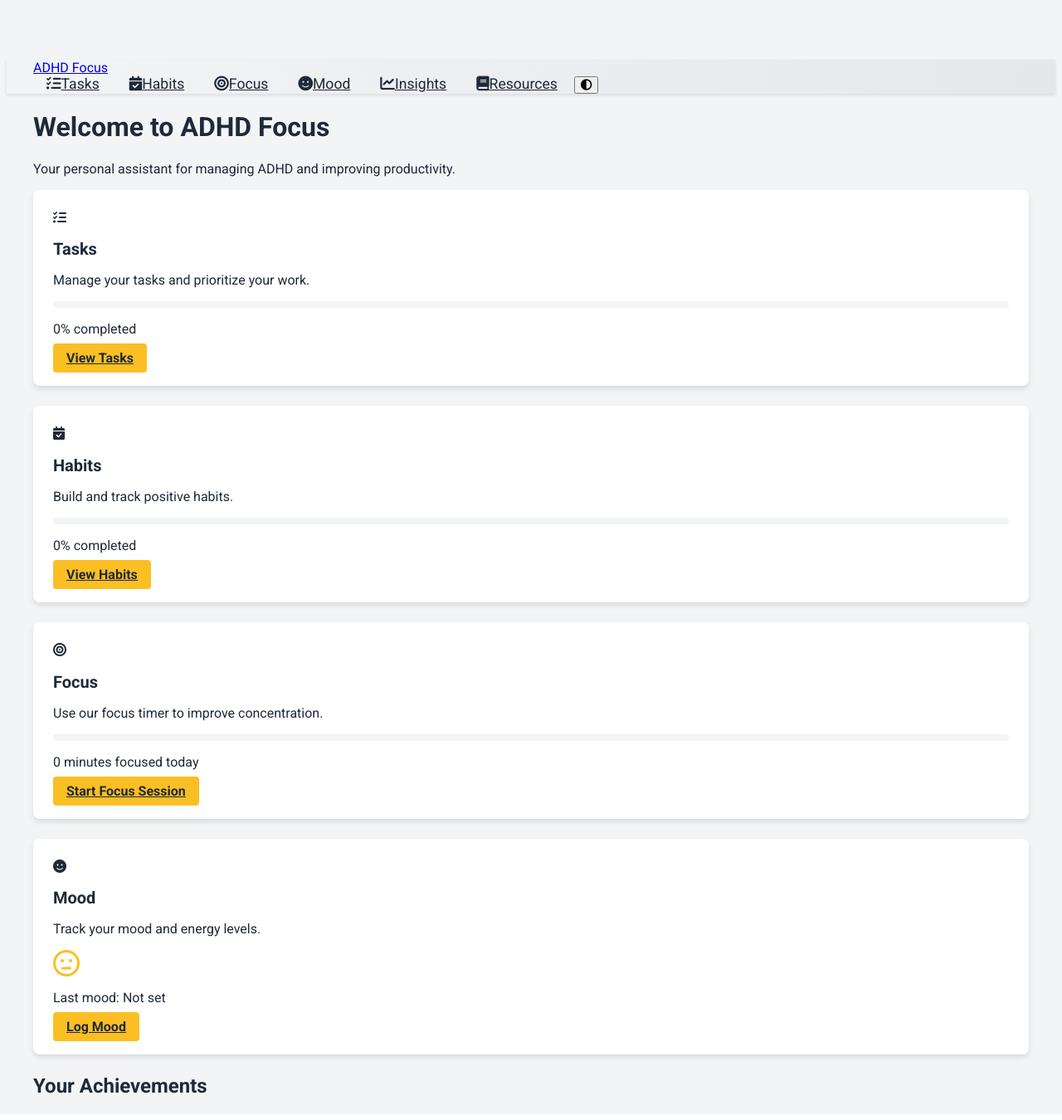
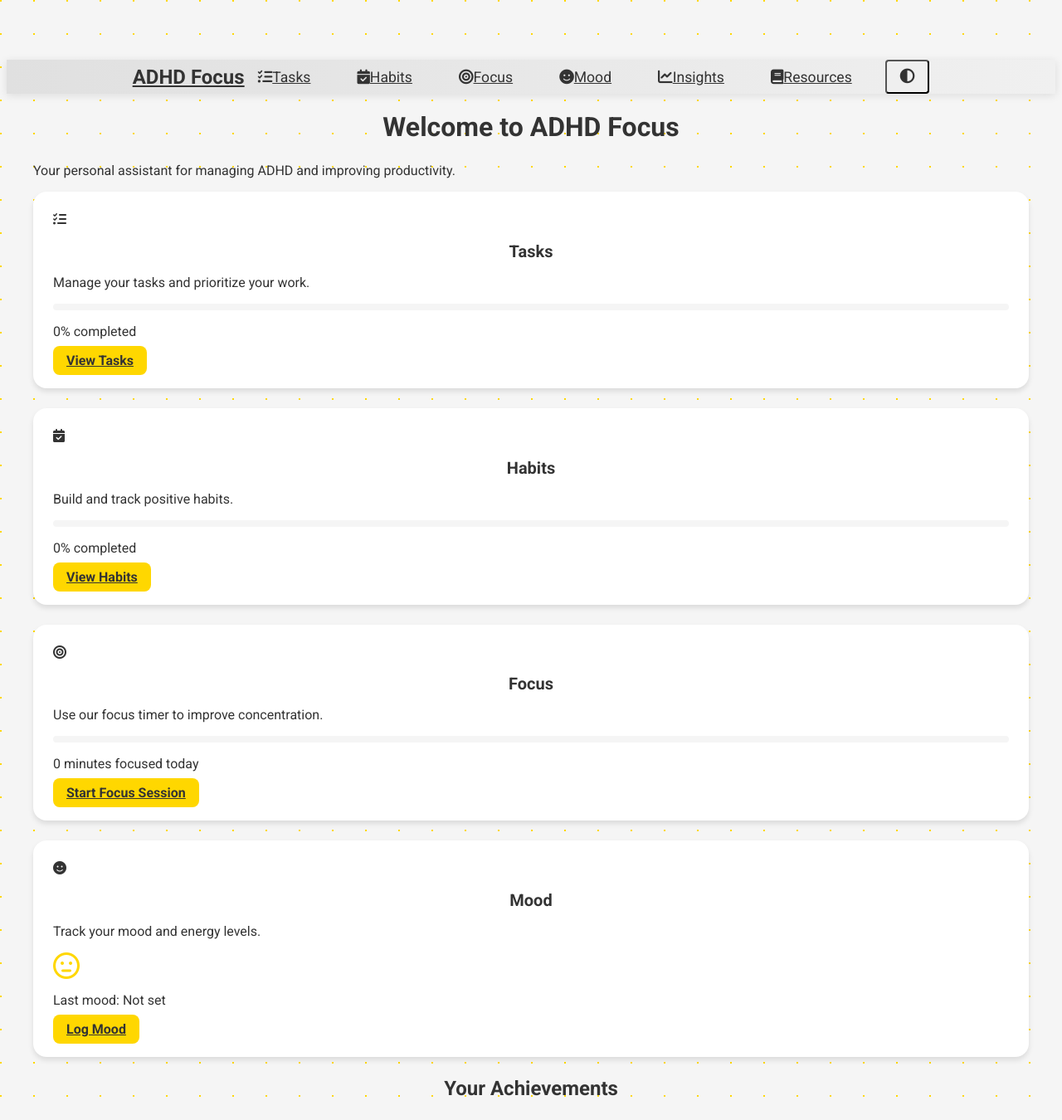
Before and after one commit to poeticinspiired/ADHDFocus, a Flask app: page / in a window 1280 px wide. Shown: the whole page at 83% size. Before the commit the page ends 1318 px from the top, so only its background shows below. Run offline with Flask 3, Linux system fonts and the light colour scheme; data that the repository does not hold is empty.

Commit message:
Agent query: Please check if the redesigned UI is now more modern and minimalistic, using a grey and yellow color palette. Are the following elements implemented correctly: centered headers, subtle background patterns, engaging hover effects, animations, improved layout with a grid system, updated navigation bar, enhanced card designs, and improved button styles?

```diff
--- a/app/static/css/styles.css
+++ b/app/static/css/styles.css
@@ -1,11 +1,13 @@
 :root {
-    --bg-light: #f3f4f6;
-    --bg-dark: #1f2937;
-    --text-light: #1f2937;
-    --text-dark: #f3f4f6;
-    --accent: #fbbf24;
+    --bg-light: #f5f5f5;
+    --bg-dark: #1a1a1a;
+    --text-light: #333333;
+    --text-dark: #f0f0f0;
+    --accent: #ffd700;
     --card-bg-light: #ffffff;
-    --card-bg-dark: #374151;
+    --card-bg-dark: #2a2a2a;
+    --nav-bg-light: linear-gradient(to right, #e0e0e0, #f0f0f0);
+    --nav-bg-dark: linear-gradient(to right, #222222, #333333);
 }
 
 body {
@@ -13,6 +15,9 @@ body {
     background-color: var(--bg-light);
     color: var(--text-light);
     padding-top: 4rem;
+    background-image: radial-gradient(circle at 1px 1px, var(--accent) 1px, transparent 0);
+    background-size: 40px 40px;
+    transition: background-color 0.3s, color 0.3s;
 }
 
 body.dark-mode {
@@ -26,27 +31,60 @@ body.dark-mode {
     padding: 0 20px;
 }
 
+h1, h2, h3 {
+    text-align: center;
+    margin-bottom: 1.5rem;
+}
+
 #navbar {
-    background-image: linear-gradient(to right, #f3f4f6, #e5e7eb);
-    box-shadow: 0 2px 4px rgba(0, 0, 0, 0.1);
+    background-image: var(--nav-bg-light);
+    box-shadow: 0 2px 10px rgba(0, 0, 0, 0.1);
+    transition: background-image 0.3s;
 }
 
 body.dark-mode #navbar {
-    background-image: linear-gradient(to right, #1f2937, #374151);
+    background-image: var(--nav-bg-dark);
+}
+
+.nav-container {
+    display: flex;
+    justify-content: center;
+    align-items: center;
+}
+
+.nav-logo {
+    font-size: 1.5rem;
+    font-weight: bold;
+    color: var(--text-light);
+    transition: transform 0.3s, color 0.3s;
+}
+
+.nav-logo:hover {
+    transform: scale(1.05);
+}
+
+body.dark-mode .nav-logo {
+    color: var(--text-dark);
+}
+
+.nav-links {
+    display: flex;
+    justify-content: center;
+    align-items: center;
+    gap: 1.5rem;
 }
 
 .nav-link {
     color: var(--text-light);
     font-weight: 500;
     font-size: 1.1rem;
-    transition: color 0.3s ease, background-color 0.3s ease, transform 0.3s ease;
+    transition: color 0.3s, transform 0.3s;
     padding: 0.5rem 1rem;
     border-radius: 0.25rem;
 }
 
 .nav-link:hover {
     color: var(--accent);
-    background-color: rgba(251, 191, 36, 0.1);
     transform: translateY(-2px);
 }
 
@@ -56,20 +94,22 @@ body.dark-mode .nav-link {
 
 .card {
     background-color: var(--card-bg-light);
-    border-radius: 0.5rem;
+    border-radius: 1rem;
     box-shadow: 0 4px 6px rgba(0, 0, 0, 0.1);
     padding: 1.5rem;
     margin-bottom: 1.5rem;
-    transition: box-shadow 0.3s ease, transform 0.3s ease;
+    transition: box-shadow 0.3s, transform 0.3s, background-color 0.3s;
+    background-image: linear-gradient(135deg, rgba(255, 255, 255, 0.1) 0%, rgba(255, 255, 255, 0) 100%);
 }
 
 body.dark-mode .card {
     background-color: var(--card-bg-dark);
+    background-image: linear-gradient(135deg, rgba(255, 255, 255, 0.05) 0%, rgba(255, 255, 255, 0) 100%);
 }
 
 .card:hover {
-    box-shadow: 0 6px 8px rgba(0, 0, 0, 0.15);
-    transform: translateY(-2px);
+    box-shadow: 0 6px 12px rgba(0, 0, 0, 0.15);
+    transform: translateY(-5px);
 }
 
 .card-title {
@@ -87,9 +127,9 @@ body.dark-mode .card-title {
     background-color: var(--accent);
     color: var(--text-light);
     padding: 0.5rem 1rem;
-    border-radius: 0.25rem;
+    border-radius: 0.5rem;
     font-weight: bold;
-    transition: background-color 0.3s ease, color 0.3s ease, transform 0.3s ease;
+    transition: background-color 0.3s, color 0.3s, transform 0.3s;
 }
 
 .btn:hover {
@@ -104,48 +144,48 @@ body.dark-mode .btn:hover {
 
 .progress-bar {
     background-color: var(--bg-light);
-    border-radius: 0.25rem;
+    border-radius: 0.5rem;
     overflow: hidden;
+    height: 0.5rem;
 }
 
 .progress-bar-fill {
     background-color: var(--accent);
-    height: 0.5rem;
-    transition: width 0.3s ease;
+    height: 100%;
+    transition: width 0.5s ease-in-out;
 }
 
 .icon {
     color: var(--text-light);
-    transition: color 0.3s ease;
+    transition: color 0.3s, transform 0.3s;
 }
 
 .icon:hover {
     color: var(--accent);
+    transform: scale(1.1);
 }
 
 body.dark-mode .icon {
     color: var(--text-dark);
 }
 
-/* Mood tracking */
 .mood-icon {
     font-size: 2rem;
     color: var(--accent);
 }
 
-/* Form inputs */
 input[type="text"],
 input[type="date"],
 input[type="number"],
 textarea,
 select {
     width: 100%;
-    padding: 0.5rem;
+    padding: 0.75rem;
     border: 1px solid #ccc;
-    border-radius: 0.25rem;
+    border-radius: 0.5rem;
     background-color: var(--bg-light);
     color: var(--text-light);
-    transition: border-color 0.3s ease;
+    transition: border-color 0.3s, box-shadow 0.3s;
 }
 
 body.dark-mode input[type="text"],
@@ -165,20 +205,48 @@ textarea:focus,
 select:focus {
     outline: none;
     border-color: var(--accent);
-    box-shadow: 0 0 0 2px rgba(251, 191, 36, 0.2);
+    box-shadow: 0 0 0 3px rgba(255, 215, 0, 0.2);
 }
 
-/* Gamification */
 .badge {
     display: inline-block;
-    padding: 0.25rem 0.5rem;
+    padding: 0.25rem 0.75rem;
     background-color: var(--accent);
     color: var(--text-light);
     border-radius: 9999px;
     font-size: 0.875rem;
     font-weight: bold;
+    transition: transform 0.3s;
+}
+
+.badge:hover {
+    transform: scale(1.05);
 }
 
 body.dark-mode .badge {
     color: var(--text-dark);
 }
+
+.grid-container {
+    display: grid;
+    grid-template-columns: repeat(auto-fit, minmax(250px, 1fr));
+    gap: 1.5rem;
+}
+
+@keyframes fadeIn {
+    from { opacity: 0; }
+    to { opacity: 1; }
+}
+
+.fade-in {
+    animation: fadeIn 0.5s ease-in-out;
+}
+
+@keyframes slideIn {
+    from { transform: translateY(20px); opacity: 0; }
+    to { transform: translateY(0); opacity: 1; }
+}
+
+.slide-in {
+    animation: slideIn 0.5s ease-in-out;
+}
--- a/app/static/js/main.js
+++ b/app/static/js/main.js
@@ -63,11 +63,31 @@ document.addEventListener('DOMContentLoaded', function() {
             data.achievements.forEach(achievement => {
                 achievements.appendChild(createBadge(achievement));
             });
+
+            // Add fade-in animation to all updated elements
+            document.querySelectorAll('.card, .progress-bar, #mood-icons, #achievements').forEach(el => {
+                el.classList.add('fade-in');
+            });
         })
         .catch(error => {
             console.error('Error fetching user progress:', error);
             showNotification('Error loading dashboard data. Please try again later.');
         });
+
+    // Add slide-in animation to cards on scroll
+    const cards = document.querySelectorAll('.card');
+    const observer = new IntersectionObserver((entries) => {
+        entries.forEach(entry => {
+            if (entry.isIntersecting) {
+                entry.target.classList.add('slide-in');
+                observer.unobserve(entry.target);
+            }
+        });
+    }, { threshold: 0.1 });
+
+    cards.forEach(card => {
+        observer.observe(card);
+    });
 });
 
 // Function to update progress bars
@@ -89,10 +109,24 @@ function createBadge(text) {
 // Function to show a notification
 function showNotification(message) {
     const notification = document.createElement('div');
-    notification.className = 'fixed top-4 right-4 bg-yellow-500 text-gray-900 px-4 py-2 rounded-lg shadow-lg';
+    notification.className = 'fixed top-4 right-4 bg-yellow-500 text-gray-900 px-4 py-2 rounded-lg shadow-lg fade-in';
     notification.textContent = message;
     document.body.appendChild(notification);
     setTimeout(() => {
-        notification.remove();
+        notification.classList.remove('fade-in');
+        notification.classList.add('fade-out');
+        setTimeout(() => {
+            notification.remove();
+        }, 300);
     }, 3000);
 }
+
+// Add smooth scrolling to all links
+document.querySelectorAll('a[href^="#"]').forEach(anchor => {
+    anchor.addEventListener('click', function (e) {
+        e.preventDefault();
+        document.querySelector(this.getAttribute('href')).scrollIntoView({
+            behavior: 'smooth'
+        });
+    });
+});
--- a/app/templates/base.html
+++ b/app/templates/base.html
@@ -9,19 +9,21 @@
     <link rel="stylesheet" href="{{ url_for('static', filename='css/styles.css') }}">
 </head>
 <body class="bg-gray-100 text-gray-900 font-roboto transition-colors duration-200" id="body">
-    <nav class="fixed top-0 left-0 right-0 bg-gradient-to-r from-gray-100 to-gray-200 p-4 transition-colors duration-200 shadow-md z-10" id="navbar">
-        <div class="container mx-auto flex justify-between items-center">
-            <a href="{{ url_for('index') }}" class="text-gray-800 text-2xl font-bold hover:text-yellow-500 transition-colors duration-200">ADHD Focus</a>
-            <div class="flex items-center space-x-6">
+    <nav class="fixed top-0 left-0 right-0 p-4 transition-colors duration-200 shadow-md z-10" id="navbar">
+        <div class="container mx-auto">
+            <div class="nav-container">
+                <a href="{{ url_for('index') }}" class="nav-logo">ADHD Focus</a>
+                <div class="nav-links">
                     <a href="{{ url_for('tasks.tasks') }}" class="nav-link"><i class="fas fa-tasks mr-2"></i>Tasks</a>
                     <a href="{{ url_for('habits.habits') }}" class="nav-link"><i class="fas fa-calendar-check mr-2"></i>Habits</a>
                     <a href="{{ url_for('focus.focus') }}" class="nav-link"><i class="fas fa-bullseye mr-2"></i>Focus</a>
                     <a href="{{ url_for('mood.mood') }}" class="nav-link"><i class="fas fa-smile mr-2"></i>Mood</a>
                     <a href="{{ url_for('insights.insights') }}" class="nav-link"><i class="fas fa-chart-line mr-2"></i>Insights</a>
                     <a href="{{ url_for('resources.resources') }}" class="nav-link"><i class="fas fa-book mr-2"></i>Resources</a>
-                <button id="theme-toggle" class="text-gray-800 hover:text-yellow-500 transition-colors duration-200">
+                    <button id="theme-toggle" class="nav-link">
                         <i class="fas fa-adjust"></i>
                     </button>
+                </div>
             </div>
         </div>
     </nav>
@@ -29,7 +31,7 @@
     <main class="container mx-auto mt-24 p-4">
         {% with messages = get_flashed_messages() %}
             {% if messages %}
-                <div class="bg-yellow-100 border-l-4 border-yellow-500 text-yellow-700 p-4 mb-4" role="alert">
+                <div class="bg-yellow-100 border-l-4 border-yellow-500 text-yellow-700 p-4 mb-4 fade-in" role="alert">
                     <ul>
                         {% for message in messages %}
                             <li>{{ message }}</li>
```
Also changed, not shown: Screenshot 2024-09-17 221741.png (added), Screenshot 2024-09-17 221754.png (added), Screenshot 2024-09-17 221832.png (added), Screenshot 2024-09-17 221847.png (added). Lines whose indentation alone changed are shown as unchanged.
